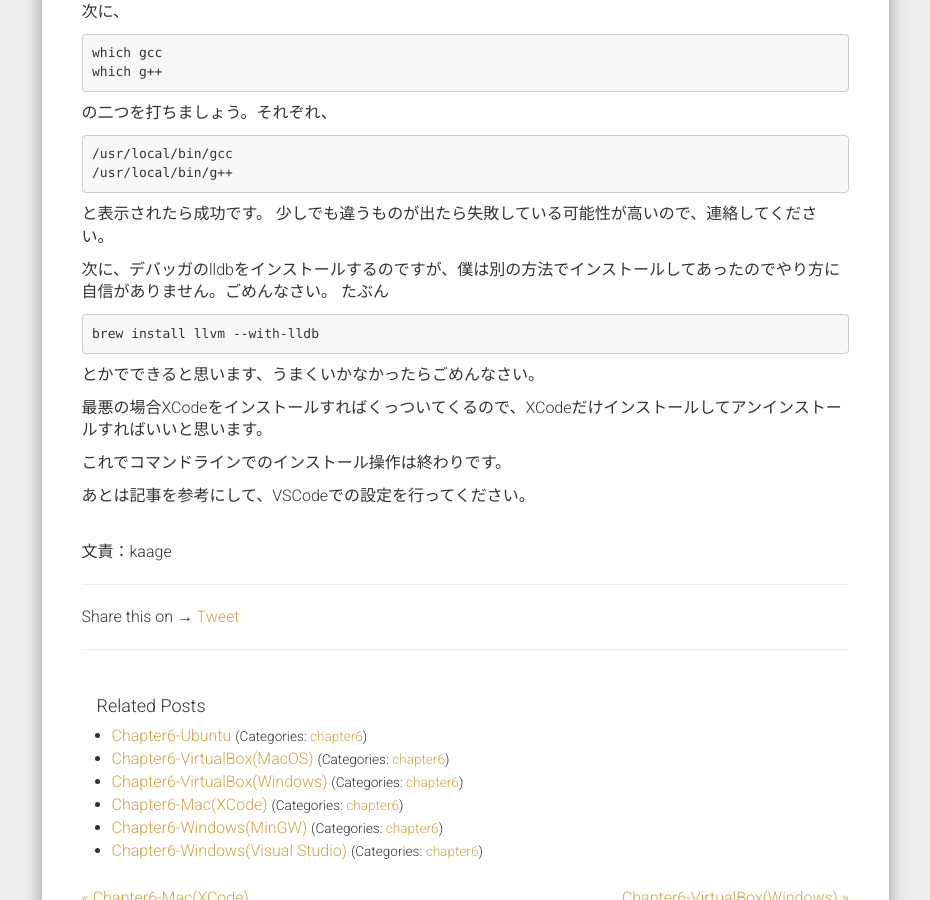
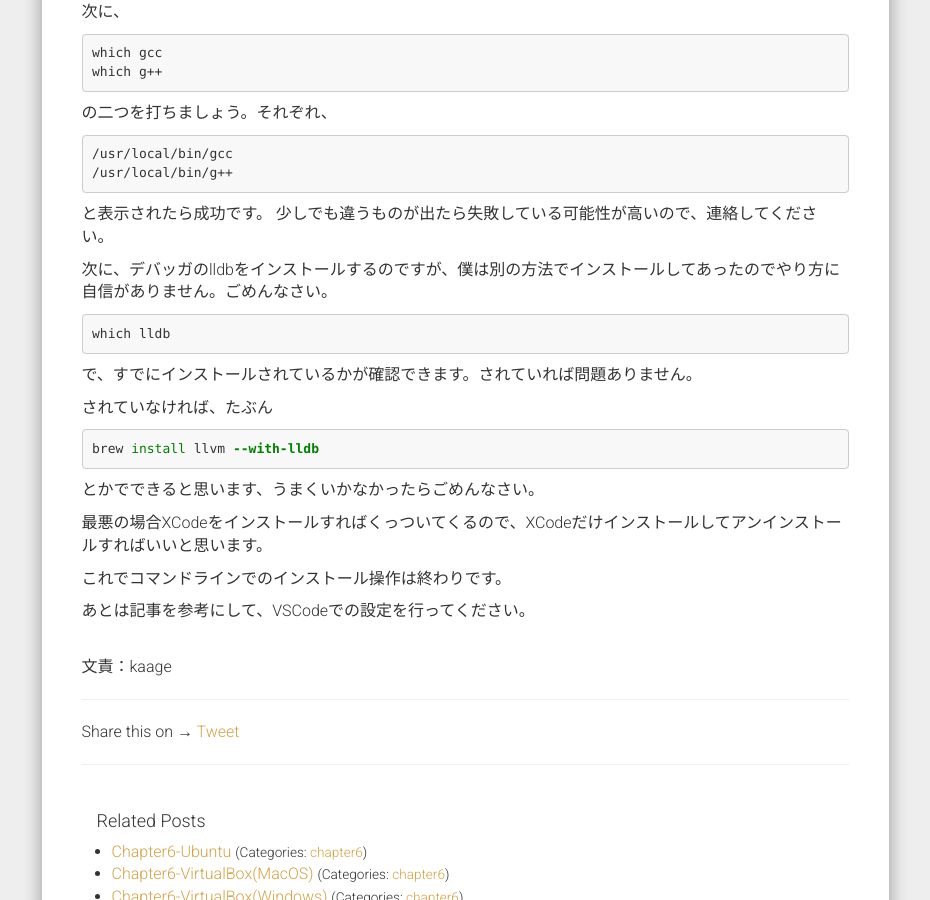
Before and after one commit to TKPaken/beginners, a Jekyll site: the page built from _posts/2020-3-25-chapter6-mac-gcc.md, in a window 1280 px wide and 900 px high, scrolled down 1393 px. Shown: the whole window, without its empty margins (321-1251 px from the left). Built offline with Jekyll 4.4.1, drawn with Linux system fonts in a browser that asks for light colours; nearby versions of some CDN libraries; comment, search, counter and statistics services are not loaded.

Commit message:
Add about installing llvm.

````diff
--- a/_posts/2020-3-25-chapter6-mac-gcc.md
+++ b/_posts/2020-3-25-chapter6-mac-gcc.md
@@ -66,7 +66,7 @@ ln /usr/local/bin/g++-9 /usr/local/bin/g++
 
 次に、
 
-```
+```zsh
 which gcc
 which g++
 ```
@@ -82,9 +82,16 @@ which g++
 少しでも違うものが出たら失敗している可能性が高いので、連絡してください。
 
 次に、デバッガのlldbをインストールするのですが、僕は別の方法でインストールしてあったのでやり方に自信がありません。ごめんなさい。
-たぶん
 
+```zsh
+which lldb
 ```
+
+で、すでにインストールされているかが確認できます。されていれば問題ありません。
+
+されていなければ、たぶん
+
+```zsh
 brew install llvm --with-lldb
 ```
 
````
